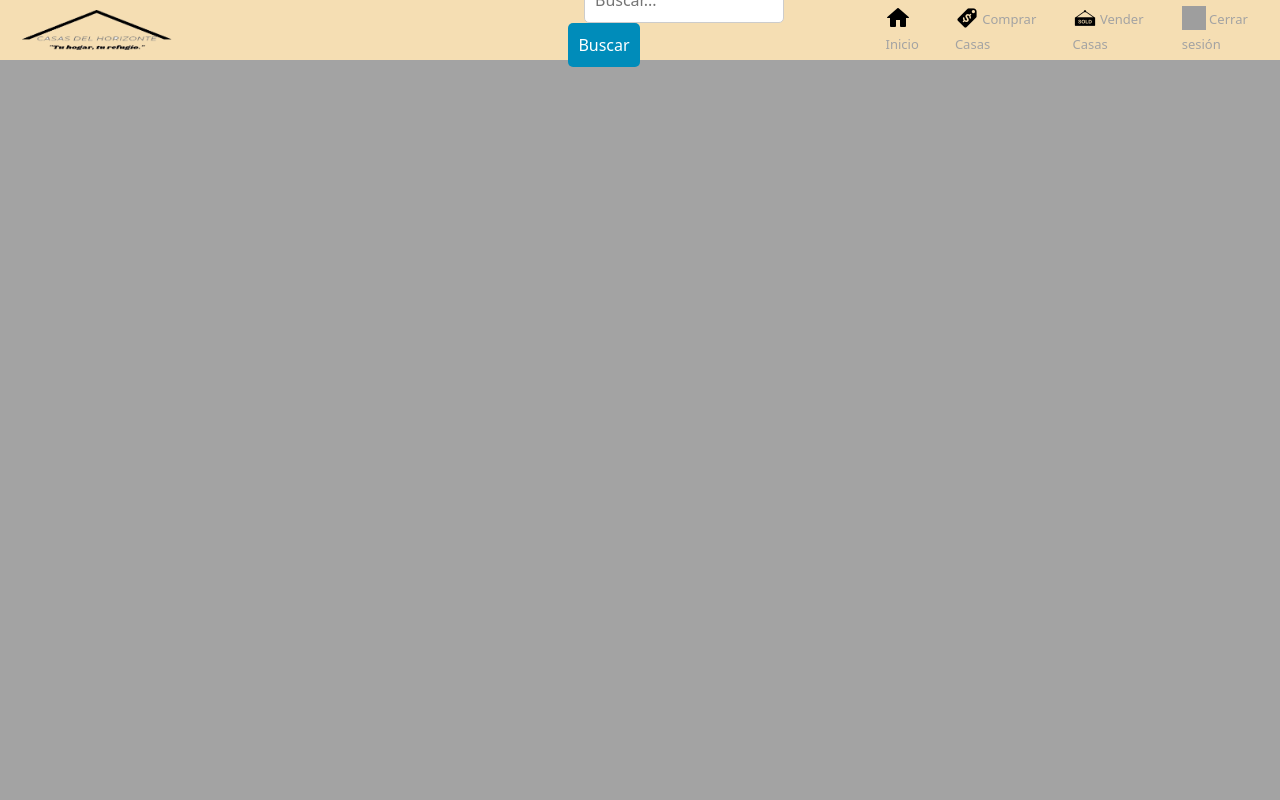
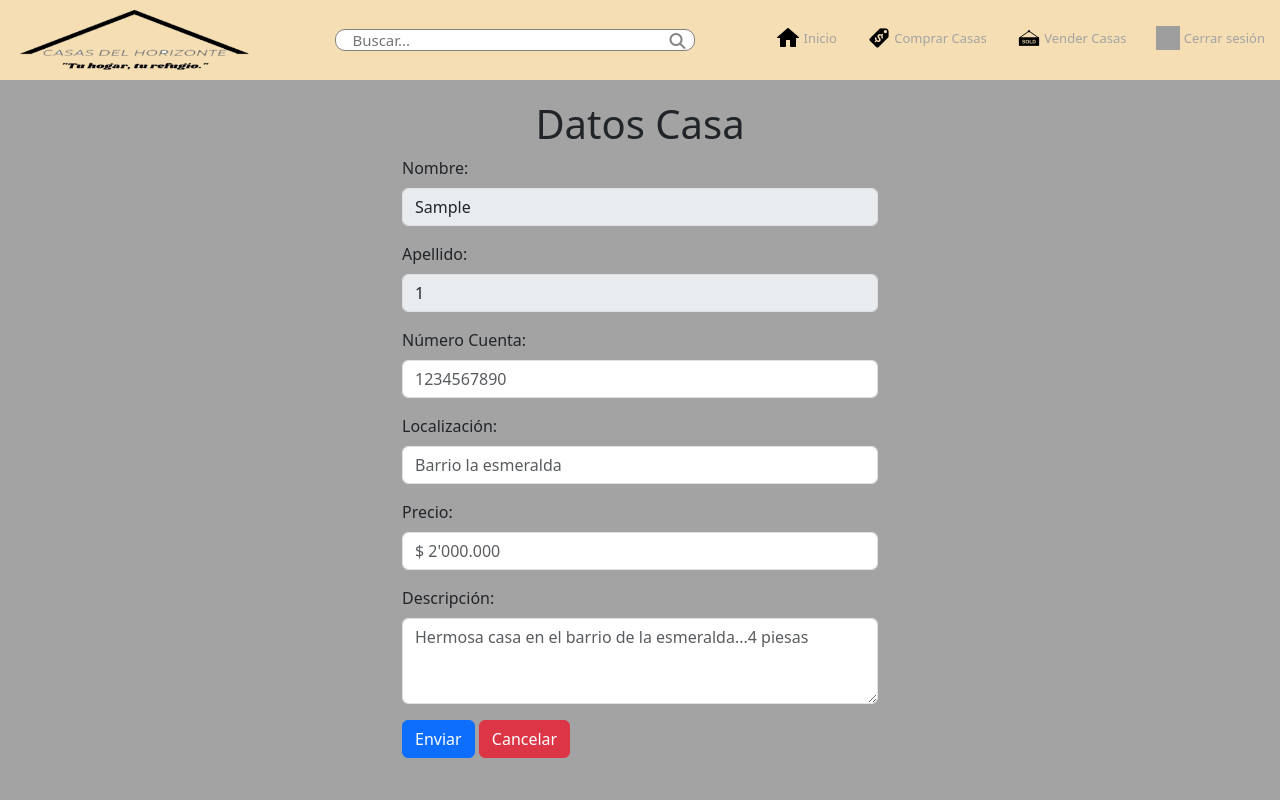
Before and after one commit to CarlosRivera4726/PaginasWeb_1, a PHP site: page /venderCasas.php in a window 1280 px wide. Run offline with PHP 8.4, Linux system fonts and the light colour scheme; the visitor is signed in with stand-in values (Sample User, id 1); some libraries are stand-ins or nearby versions; grey boxes are pictures that could not be loaded.

Commit message:
modificado diseño, añadido html venderCasas.php, falta logica

```diff
--- /dev/null
+++ b/pagina_web_corte_2/css/navBar.css
@@ -0,0 +1,114 @@
+* {
+        border: 0;
+        padding: 0;
+        margin: 0;
+    }
+
+    a {
+        text-decoration: none;
+        color: black;
+    }
+
+    .barra-navegacion {
+        width: 100%;
+        height: 80px;
+        background-color: wheat;
+        /* background-color: wheat; */
+        display: flex;
+        align-items: center;
+        justify-content: space-between;
+    }
+
+    .imagen {
+        display: flex;
+        height: 100%;
+        align-items: center;
+    }
+
+    .imagen>img {
+        margin: 0px 20px;
+        object-fit: cover;
+        width: 100%;
+        height: 60px;
+    }
+
+    /*CONTENEDOR DE BUSCAR*/
+
+    .contenedor_buscar {
+        width: 360px;
+        position: relative;
+    }
+
+    .input-barraBuscar {
+        border-radius: 10px;
+        width: 100%;
+        height: 15px;
+        display: block;
+        font-size: 15px;
+        padding: 10px 0px 10px 16px;
+        border: 1px solid grey;
+    }
+
+    .input-barraBuscar:focus {
+        outline: none;
+    }
+
+    .boton-barraBuscar {
+        border-radius: 10%;
+        position: absolute;
+        top: 0;
+        right: 3px;
+        width: 30px;
+        height: 100%;
+        cursor: pointer;
+        border: none;
+        background: none;
+    }
+
+    button i {
+        color: rgb(133, 133, 133);
+    }
+
+    button:hover i {
+        color: rgb(0, 0, 0);
+    }
+
+    /*LISTA DE LOS ENLACES*/
+
+    .container-li {
+        display: flex;
+        list-style: none;
+    }
+
+    .container-li>li {
+        margin: 0px 5px;
+        display: inline-block;
+    }
+
+    .container-li>li>a {
+        padding: 10px 10px;
+    }
+
+    .icon-home {
+        background-image: url(../imgs/icons_navbar/home.png);
+    }
+
+    .icon-price {
+        background-image: url(../imgs/icons_navbar/prices.png);
+    }
+
+    .icon-user {
+        background-image: url(../imgs/icons_navbar/login.png);
+    }
+
+    .icon-register {
+        background-image: url(../imgs/icons_navbar/add_user.png);
+    }
+
+    .icon-logout {
+        background-image: url(../imgs/icons_navbar/logout.png);
+    }
+
+    .icon-sold {
+        background-image: url(../imgs/icons_navbar/sold.png);
+    }
--- a/pagina_web_corte_2/static/estilos.html
+++ b/pagina_web_corte_2/static/estilos.html
@@ -1,5 +1,9 @@
 <head>
+    <link rel="stylesheet" href="https://cdnjs.cloudflare.com/ajax/libs/font-awesome/6.3.0/css/all.min.css"
+    integrity="sha512-SzlrxWUlpfuzQ+pcUCosxcglQRNAq/DZjVsC0lE40xsADsfeQoEypE+enwcOiGjk/bSuGGKHEyjSoQ1zVisanQ=="
+    crossorigin="anonymous" referrerpolicy="no-referrer" />
 	<link href="https://cdn.jsdelivr.net/npm/bootstrap@5.3.0-alpha3/dist/css/bootstrap.min.css" rel="stylesheet" integrity="sha384-KK94CHFLLe+nY2dmCWGMq91rCGa5gtU4mk92HdvYe+M/SXH301p5ILy+dN9+nJOZ" crossorigin="anonymous">
 
     <link rel="stylesheet" href="../pagina_web_corte_2/css/styles.css">
+    <link rel="stylesheet" href="../pagina_web_corte_2/css/navBar.css">
 </head>
--- a/pagina_web_corte_2/static/navBar.php
+++ b/pagina_web_corte_2/static/navBar.php
@@ -7,22 +7,22 @@
   $navBar = '
   	<header>
 
-	  <div class="container-nav">
+	  <div class="barra-navegacion">
+		<div class="imagen">
+			<img class="welcome" src="imgs/casasLogo2.png"/>
+		</div>
 
-		<nav>
-			<ul style="display: flex; align-items: center;">
-				<li><img class="welcome" src="imgs/casasLogo2.png"/> </li>
+			<form class="contenedor_buscar" action="" method="get">
+				<input class="input-barraBuscar" type="text" name="buscar" placeholder="Buscar..." />
+				<button class="boton-barraBuscar" type="submit">
+					<i class="fa fa-search" aria-hidden="true"></i>
+				</button>
+			</form>
 
-				<form action="index.php" method="get">
-					<li style="text-align: center;">
-						<input type="text" placeholder="Buscar...">
-						<button type="submit">Buscar</button>
-					</li>
-				</form>
-				<div class="container-li">
-					<li><a href="'.$url_limpia.'/index.php"><i class="icon-home"></i> Inicio</a></li>
-					<li><a href="'.$url_limpia.'/comprarCasas.php"><i class="icon-price"></i> Comprar Casas</a></li>
-					<li><a href="'.$url_limpia.'/venderCasas.php"><i class="icon-sold"></i> Vender Casas</a></li>
+			<div class="container-li">
+				<li><a href="'.$url_limpia.'/index.php"><i class="icon-home"></i> Inicio</a></li>
+				<li><a href="'.$url_limpia.'/comprarCasas.php"><i class="icon-price"></i> Comprar Casas</a></li>
+				<li><a href="'.$url_limpia.'/venderCasas.php"><i class="icon-sold"></i> Vender Casas</a></li>
 				';
 
   // Si el usuario ha iniciado sesión, muestra "Cerrar sesión" en lugar de "Ingresar" y "Registrarse"
@@ -37,7 +37,6 @@
 
   $navBar .= '
   		</div>
-		</nav>
 
 	  </div>
 
--- a/pagina_web_corte_2/venderCasas.php
+++ b/pagina_web_corte_2/venderCasas.php
@@ -1,10 +1,72 @@
-<?php
+<!DOCTYPE html>
+<html lang="en">
+
+<head>
+    <meta charset="UTF-8">
+    <meta http-equiv="X-UA-Compatible" content="IE=edge">
+    <meta name="viewport" content="width=device-width, initial-scale=1.0">
+    <title>Document</title>
+</head>
+
+<body>
+    <?php
 
     require_once "static/navBar.php";
     // obtenida de funciones.php
 
     session_status_check();
 
+    ?>
+    <h1>Datos Casa</h1>
+    <div class="container">
+        <form action="venderCasas.php" method="post">
+            <?php
+            $form =
+                '
+                    <div class="mb-3">
+                        <label for="nombre" class="form-label">Nombre:</label>
+                        <input type="text" class="form-control" id="nombre" value=' . $_SESSION['nombre'] . ' disabled>
+                    </div>
+                    <div class="mb-3">
+                        <label for="apellido" class="form-label">Apellido:</label>
+                        <input type="text" class="form-control" id="apellido" value=' . $_SESSION['apellido'] . ' disabled>
+                    </div>
+                ';
+            echo $form;
+            ?>
+            <div class="mb-3">
+                <label for="numeroCuenta" class="form-label">Número Cuenta:</label>
+                <input type="number" class="form-control" id="numeroCuenta" name="numeroCuenta"
+                    placeholder="1234567890">
+            </div>
 
+            <div class="mb-3">
+                <label for="localizacion" class="form-label">Localización:</label>
+                <input type="text" class="form-control" id="localizacion" name="localizacion"
+                    placeholder="Barrio la esmeralda">
+            </div>
 
-?>
+            <div class="mb-3">
+                <label for="precio" class="form-label">Precio:</label>
+                <input type="number" class="form-control" id="precio" name="precio" placeholder="$ 2'000.000">
+            </div>
+
+            <div class="mb-3">
+                <label for="descripcion" class="form-label">Descripción:</label>
+                <textarea class="form-control" id="descripcion" name="descripcion" rows="3"
+                    placeholder="Hermosa casa en el barrio de la esmeralda...4 piesas"></textarea>
+            </div>
+
+            <div class="form-group mb-3">
+                <input class="btn btn-primary" type="submit" value="Enviar" name="enviar">
+                <?php
+                    echo '<a class="btn btn-danger" href="'.$url_limpia.'/index.php">Cancelar</a>';
+                ?>
+            </div>
+        </form>
+
+    </div>
+
+</body>
+
+</html>
```
Also changed, not shown: pagina_web_corte_2/models/CompraMode.php (deleted, +0 -46 lines), pagina_web_corte_2/models/CompraModel.php (added, +56 -0 lines).
